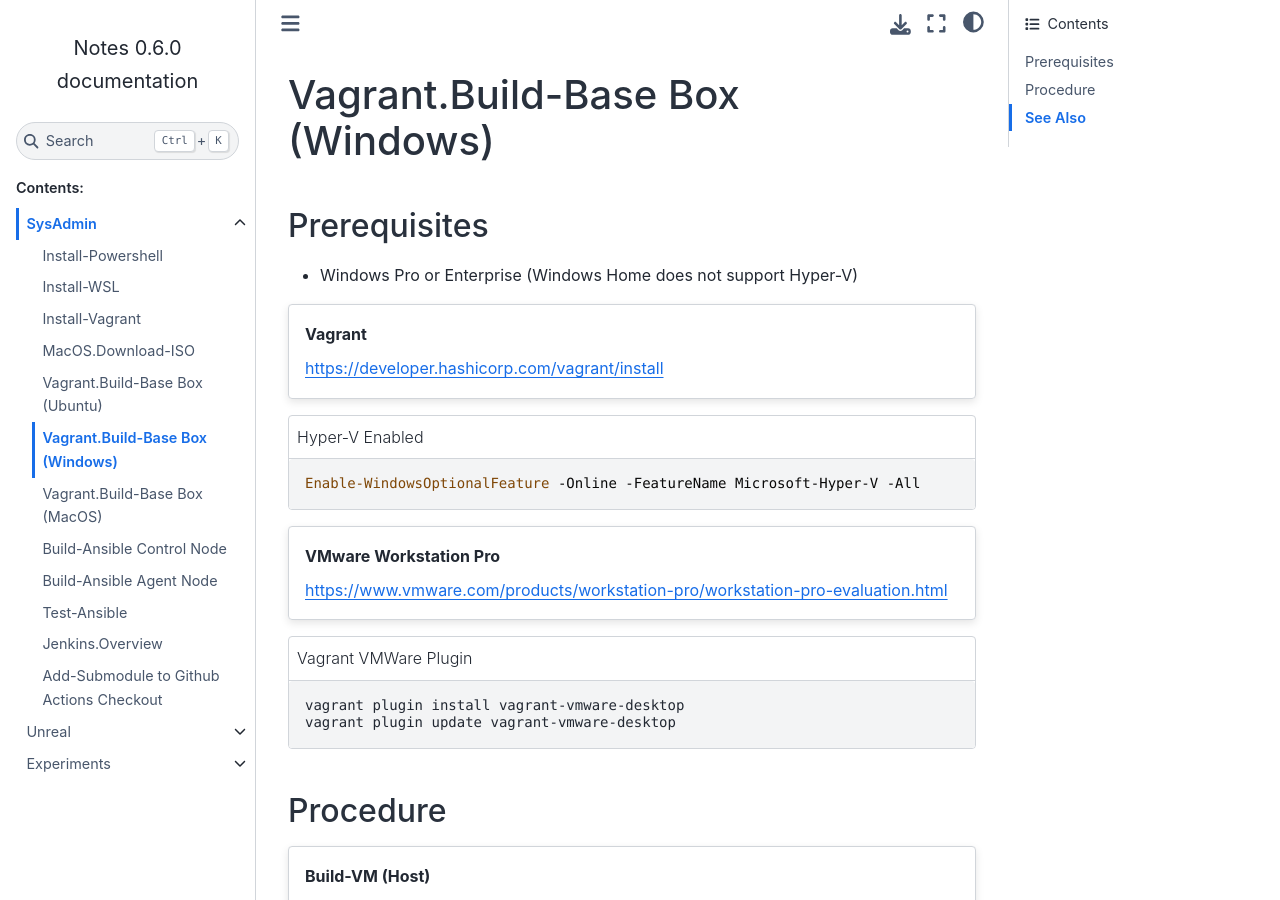
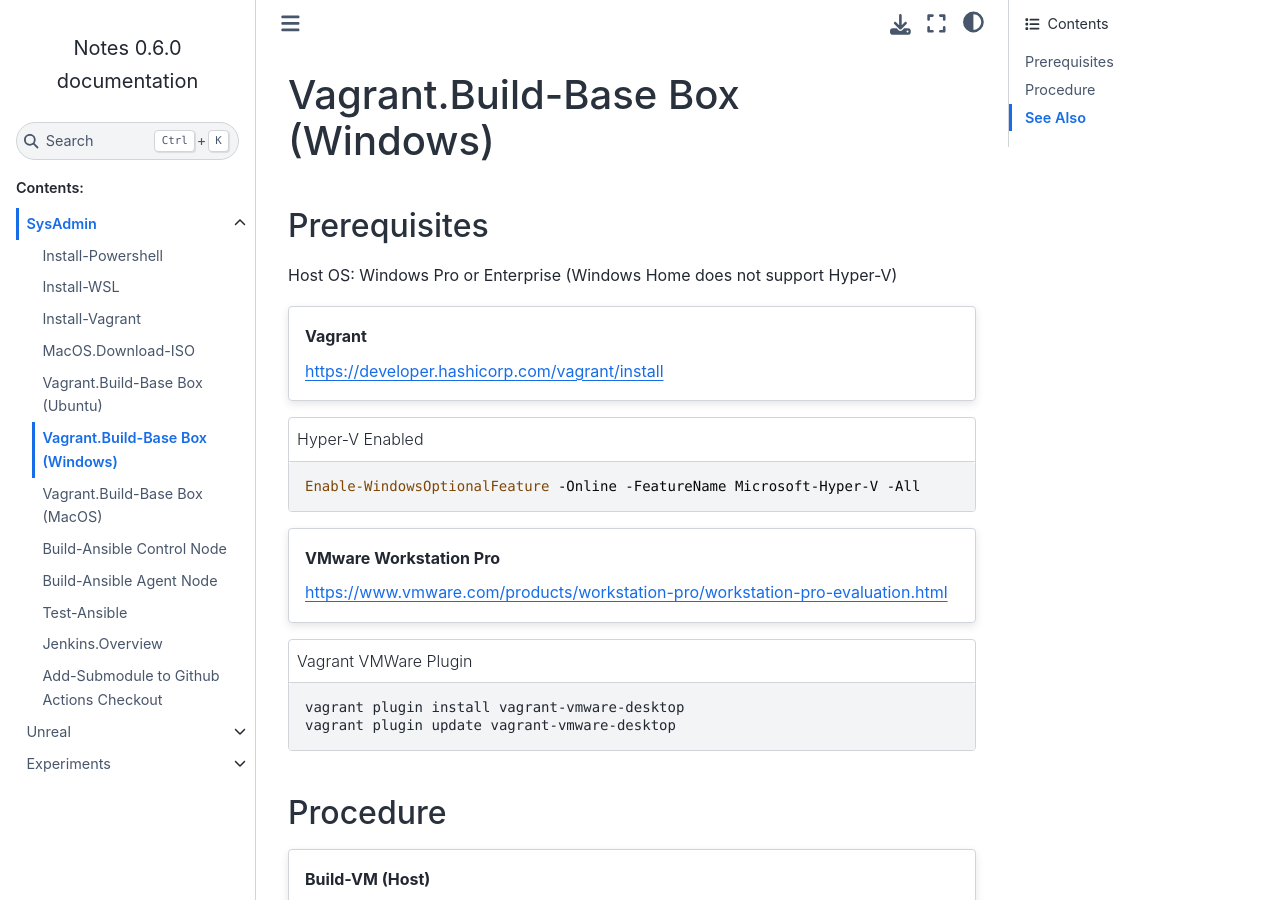
Before and after one commit to Liimurr/notes, a Sphinx documentation site: the page built from doc/src/Vagrant.Build-BaseBox_Windows.rst, in a window 1280 px wide and 900 px high. Built offline with Sphinx 7.4.7 and the Sphinx Book theme 1.1.4, drawn with Linux system fonts in a browser that asks for light colours; pages that are not in the unit, such as notebooks, are missing from menus.

Commit message:
update base box instructions

```diff
--- a/doc/src/Jenkins.Use-Vagrant_MacOS.rst
+++ b/doc/src/Jenkins.Use-Vagrant_MacOS.rst
@@ -0,0 +1,2 @@
+Jenkins.Use-Vagrant (MacOS)
+===========================
--- a/doc/src/Jenkins.Use-Vagrant_Ubuntu.rst
+++ b/doc/src/Jenkins.Use-Vagrant_Ubuntu.rst
@@ -0,0 +1,2 @@
+Jenkins.Use-Vagrant (Ubuntu)
+============================
--- a/doc/src/Jenkins.Use-Vagrant_Windows.rst
+++ b/doc/src/Jenkins.Use-Vagrant_Windows.rst
@@ -0,0 +1,2 @@
+Jenkins.Use-Vagrant (Windows)
+=============================
--- a/doc/src/Vagrant.Build-BaseBox_MacOS.rst
+++ b/doc/src/Vagrant.Build-BaseBox_MacOS.rst
@@ -1,8 +1,10 @@
 Vagrant.Build-Base Box (MacOS)
-==========================
+==============================
 
 Prerequisites
 -------------
+
+Host OS: MacOS
 
 .. card:: Parallels
 
--- a/doc/src/Vagrant.Build-BaseBox_Ubuntu.rst
+++ b/doc/src/Vagrant.Build-BaseBox_Ubuntu.rst
@@ -3,6 +3,8 @@ Vagrant.Build-Base Box (Ubuntu)
 
 Prerequisites
 -------------
+
+Host OS: Ubuntu
 
 .. card:: Vagrant
 
--- a/doc/src/Vagrant.Build-BaseBox_Windows.rst
+++ b/doc/src/Vagrant.Build-BaseBox_Windows.rst
@@ -3,7 +3,8 @@ Vagrant.Build-Base Box (Windows)
 
 Prerequisites
 -------------
-- Windows Pro or Enterprise (Windows Home does not support Hyper-V)
+
+Host OS: Windows Pro or Enterprise (Windows Home does not support Hyper-V)
 
 .. card:: Vagrant
 
```
